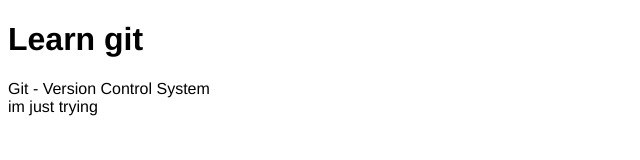
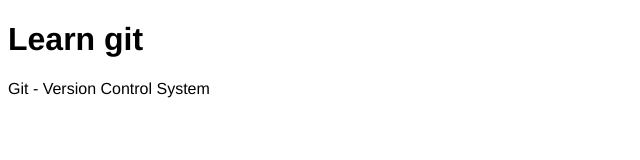
Before and after one commit to anaya-n/first_site, a plain HTML site: page index.html in a window 1280 px wide. Shown: the whole page, without its empty margins (0-640 px from the left). Drawn offline with Linux system fonts and the light colour scheme.

Commit message:
Update index.html
step back

```diff
--- a/index.html
+++ b/index.html
@@ -11,4 +11,3 @@
     <div>Git  - Version Control System</div>
 </body>
 </html>
-im just trying
```
